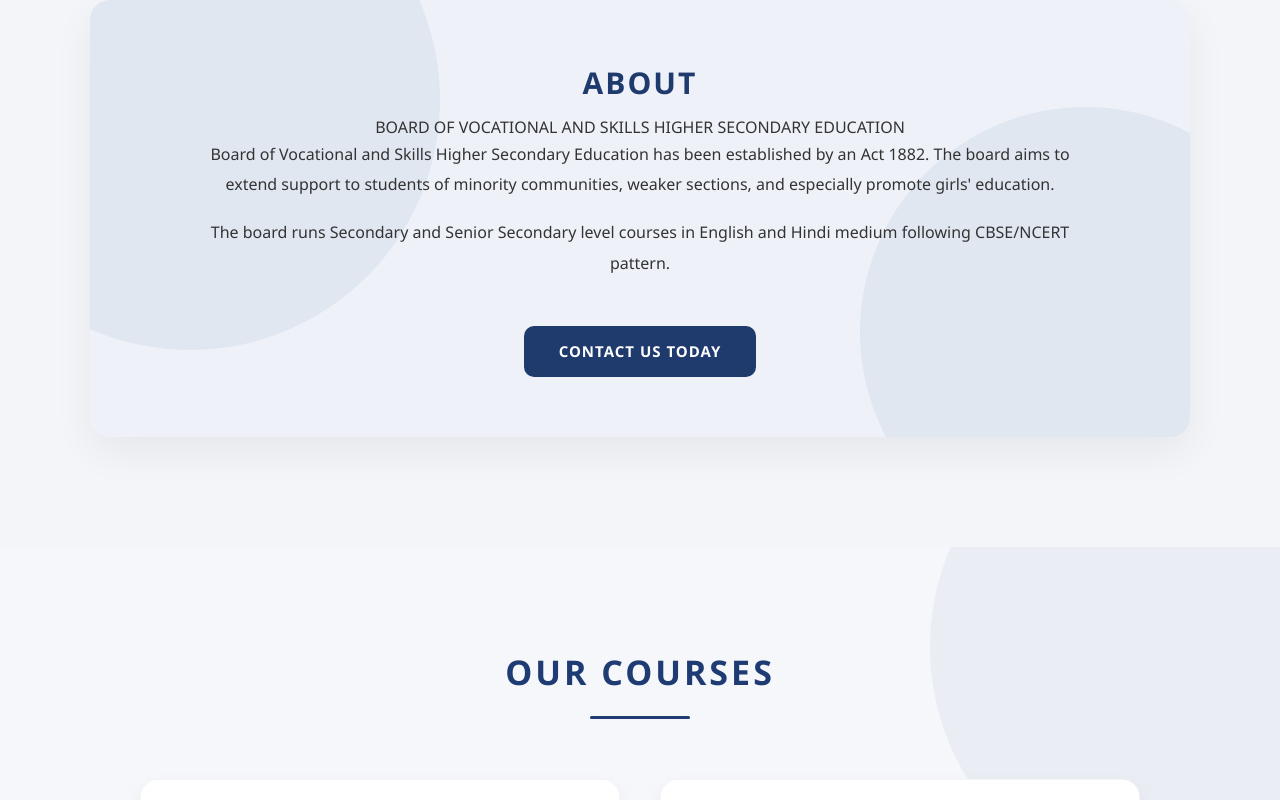
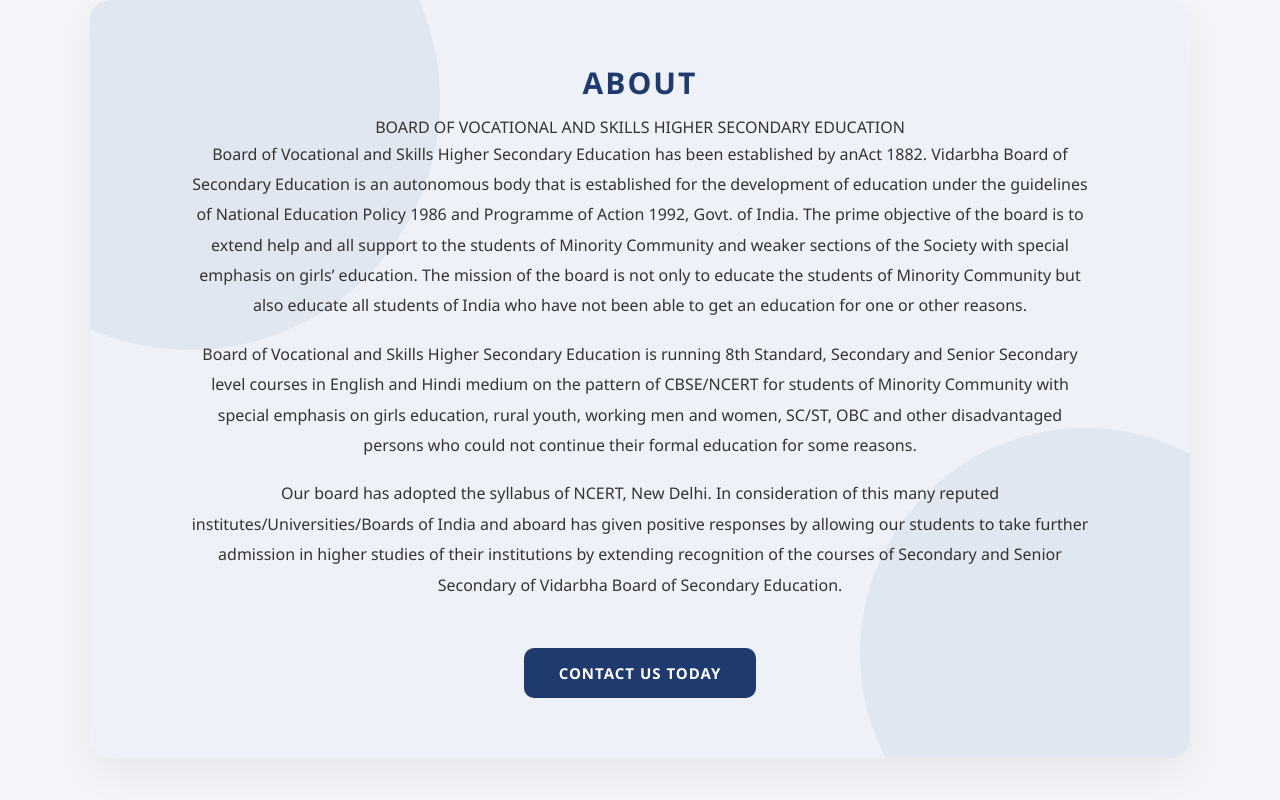
Before and after one commit to ranvijaysingh0741/ERP-SYSTEM, a React (Create React App) app in the folder frontend/: page / in a window 1280 px wide. Shown: the part 1000-1800 px from the top of the page. Built offline with nearby package versions, Linux system fonts and the light colour scheme.

Commit message:
about change

```diff
--- a/frontend/src/landing/components/About.js
+++ b/frontend/src/landing/components/About.js
@@ -10,14 +10,32 @@
 
         <p>
           Board of Vocational and Skills Higher Secondary Education has been
-          established by an Act 1882. The board aims to extend support to
-          students of minority communities, weaker sections, and especially
-          promote girls' education.
+          established by anAct 1882. Vidarbha Board of Secondary Education is an
+          autonomous body that is established for the development of education
+          under the guidelines of National Education Policy 1986 and Programme
+          of Action 1992, Govt. of India. The prime objective of the board is to
+          extend help and all support to the students of Minority Community and
+          weaker sections of the Society with special emphasis on girls’
+          education. The mission of the board is not only to educate the
+          students of Minority Community but also educate all students of India
+          who have not been able to get an education for one or other reasons.
+        </p>
+        <p>
+          Board of Vocational and Skills Higher Secondary Education is running
+          8th Standard, Secondary and Senior Secondary level courses in English
+          and Hindi medium on the pattern of CBSE/NCERT for students of Minority
+          Community with special emphasis on girls education, rural youth,
+          working men and women, SC/ST, OBC and other disadvantaged persons who
+          could not continue their formal education for some reasons.
         </p>
 
         <p>
-          The board runs Secondary and Senior Secondary level courses in English
-          and Hindi medium following CBSE/NCERT pattern.
+          Our board has adopted the syllabus of NCERT, New Delhi. In
+          consideration of this many reputed institutes/Universities/Boards of
+          India and aboard has given positive responses by allowing our students
+          to take further admission in higher studies of their institutions by
+          extending recognition of the courses of Secondary and Senior Secondary
+          of Vidarbha Board of Secondary Education.
         </p>
 
         <a href="/contact">
```
